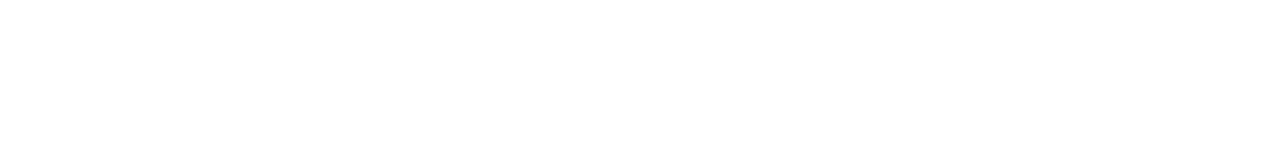
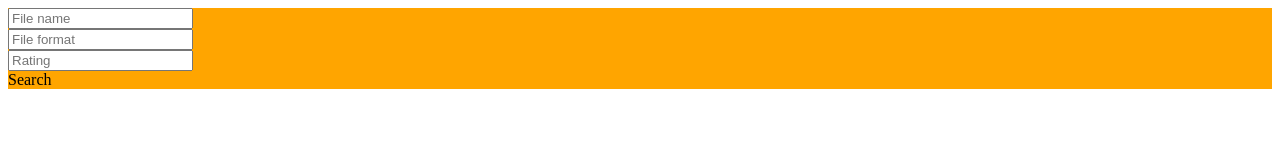
Before and after one commit to Node-js-Team-6/Lab3, a website: page index.html in a window 1280 px wide. Drawn offline with nearby package versions, Linux system fonts and the light colour scheme.

Commit message:
Added index

```diff
--- a/index.html
+++ b/index.html
@@ -2,9 +2,30 @@
 <html lang="en">
 <head>
     <meta charset="UTF-8">
-    <title>Title</title>
+    <title>Media</title>
 </head>
 <body>
+<div class = "container" style="background-color: orange">
+    <div class = "row">
+        <div class = "col">
+            <input type="text" class="form-search" placeholder="File name"/>
+        </div>
+        <div class = "col">
+            <input type="text" class="form-search" placeholder="File format"/>
+        </div>
+        <div class = "col">
+            <input type="text" class="form-search" placeholder="Rating"/>
+        </div>
+        <div class = "col btn btnSearch btn-outline-warning" >Search</div>
 
+    </div>
+</div>
+
+
+<script  src="./script.js"></script>
+<!-- jQuery first, then Popper.js, then Bootstrap JS -->
+<script src="https://code.jquery.com/jquery-3.3.1.slim.min.js" integrity="sha384-q8i/X+965DzO0rT7abK41JStQIAqVgRVzpbzo5smXKp4YfRvH+8abtTE1Pi6jizo" crossorigin="anonymous"></script>
+<script src="https://cdnjs.cloudflare.com/ajax/libs/popper.js/1.14.7/umd/popper.min.js" integrity="sha384-UO2eT0CpHqdSJQ6hJty5KVphtPhzWj9WO1clHTMGa3JDZwrnQq4sF86dIHNDz0W1" crossorigin="anonymous"></script>
+<script src="https://stackpath.bootstrapcdn.com/bootstrap/4.3.1/js/bootstrap.min.js" integrity="sha384-JjSmVgyd0p3pXB1rRibZUAYoIIy6OrQ6VrjIEaFf/nJGzIxFDsf4x0xIM+B07jRM" crossorigin="anonymous"></script>
 </body>
 </html>
```
